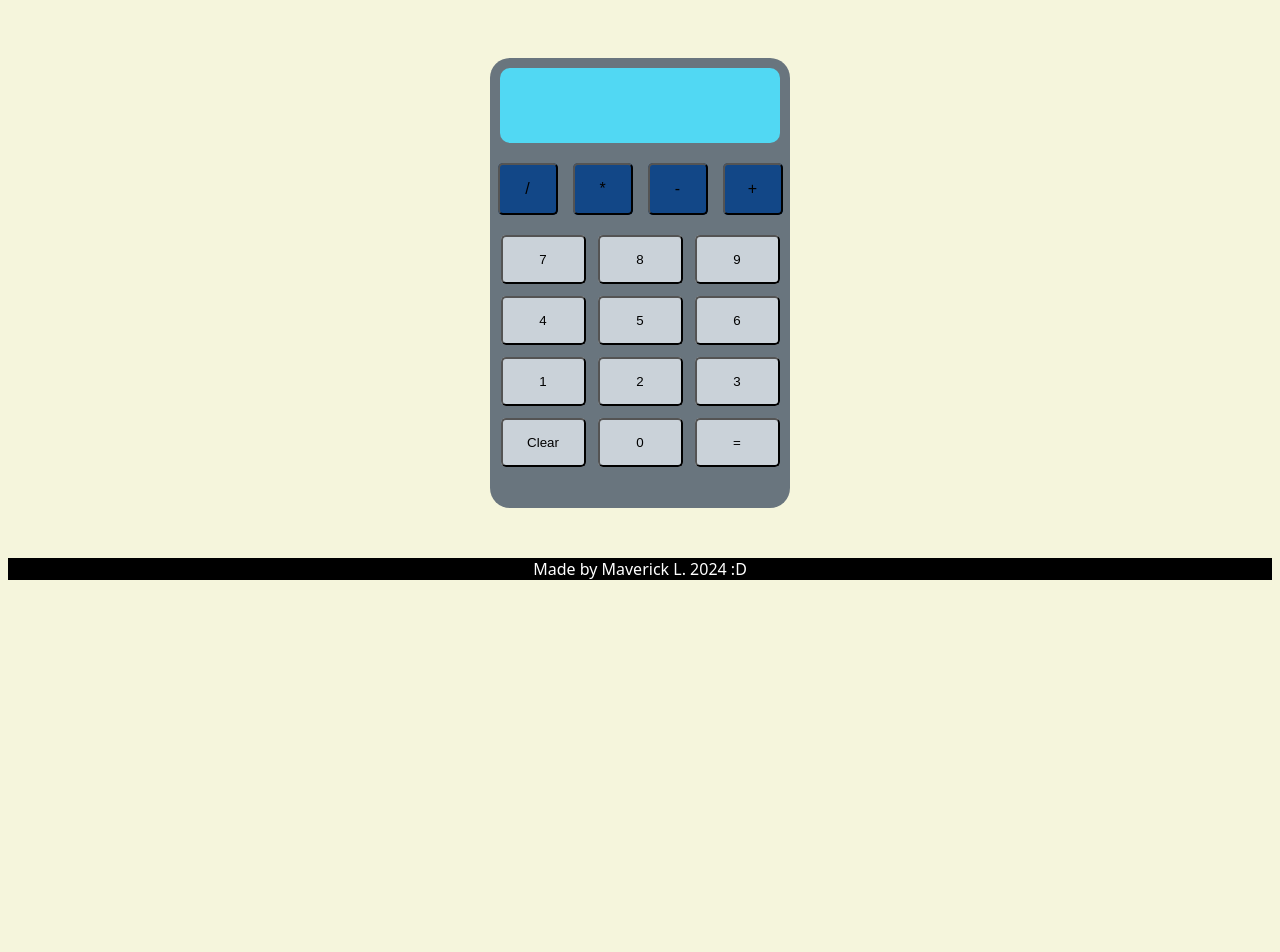
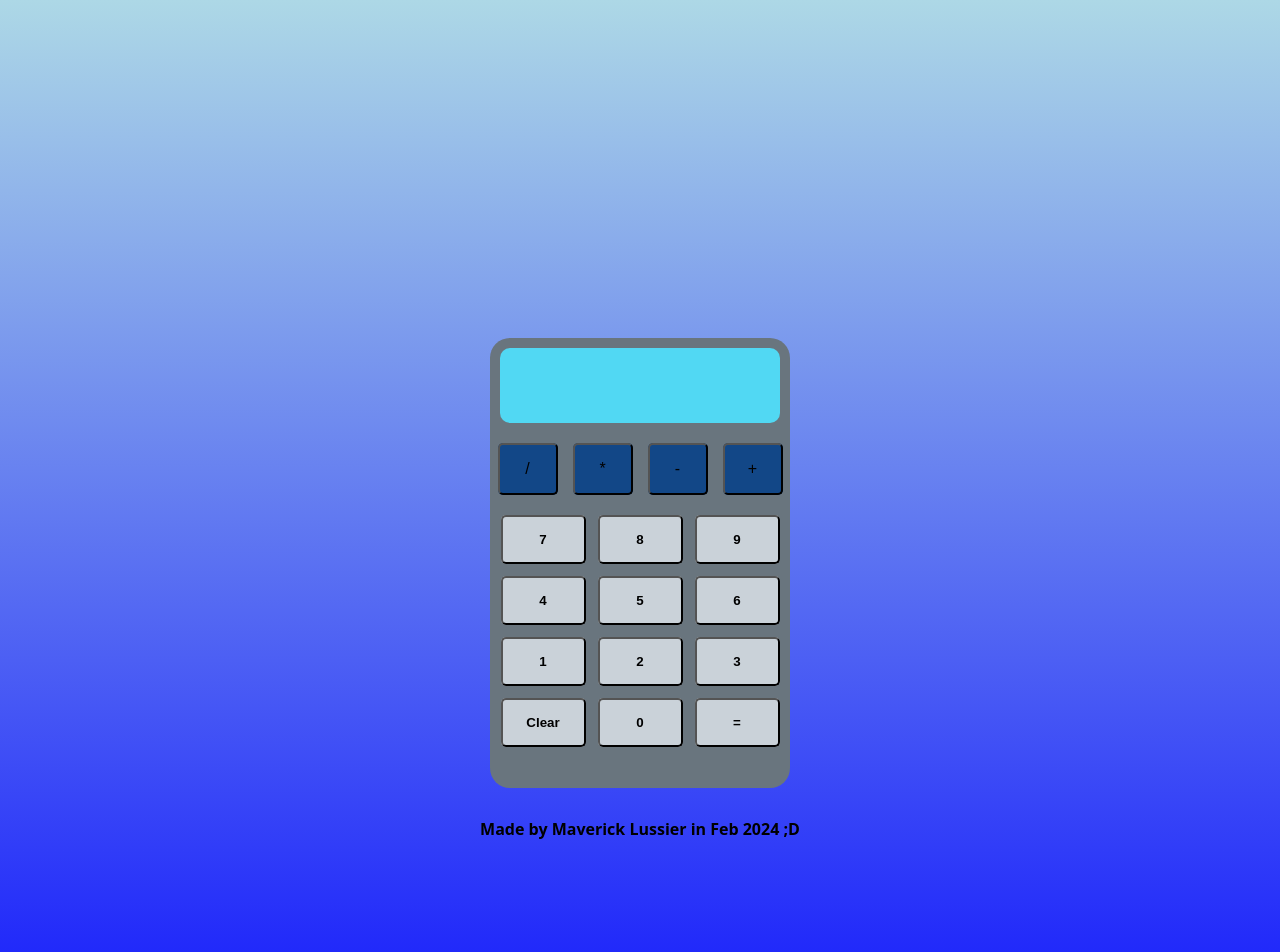
Before and after one commit to Maverick015/calculator, a plain HTML site: page index.html in a window 1280 px wide. Shown: the top 952 px of the page. Before the commit the page ends 800 px from the top, so only its background shows below. Drawn offline with Linux system fonts and the light colour scheme.

Commit message:
Polished CSS, removed unecessary JS|Project finished

```diff
--- a/index.html
+++ b/index.html
@@ -69,9 +69,7 @@
                 </div>
             </div>
         </div>
+        <div id="signature">Made by Maverick Lussier in Feb 2024 ;D</div>
     </div>
 </body>
-<footer>
-    Made by Maverick L. 2024 :D
-</footer>
 </html>
--- a/javascript.js
+++ b/javascript.js
@@ -100,11 +100,6 @@ const getCalcResult = () => {
     clearLogicValues(result);
 };
 
-const clearCurrentValues = () => {
-    clearLogicValues(0);
-    updateScreen(logic.currNumValue);
-};
-
 const assignEventListeners = () => {
     btnNumber.forEach((element) => {
         element.addEventListener("click", enterNumValue);
--- a/styles.css
+++ b/styles.css
@@ -3,14 +3,16 @@ body {
     display: flex;
     justify-content:center;
     flex-direction:column;
-    background: beige;
+    height: 1178px;
+    background: linear-gradient(to bottom, lightblue, blue);
+    margin: 0;
 }
 
 .container {
     display: flex;
     justify-content: center;
     align-items: center;
-    margin: 50px 0 50px 0;
+    flex-direction: column;
 }
 
 .calculator {
@@ -18,6 +20,7 @@ body {
     width: 300px;
     height: 450px;
     border-radius: 20px;
+    margin-bottom: 30px;
 }
 
 .screen {
@@ -29,7 +32,10 @@ body {
     margin: 10px 10px 20px 10px;
     border-radius: 10px;
     padding-right: 15px;
+}
 
+#result {
+    font-size: 24px;
 }
 
 .operators {
@@ -40,6 +46,7 @@ body {
     gap: 15px;
     margin: 10px 10px 20px 10px;
 }
+
 .operator, .btnOperator {
     width: 60px;
     background-color: rgb(18, 71, 135);
@@ -68,6 +75,7 @@ body {
     width: 85px;
     text-align: center;
     background-color: rgb(202, 210, 217);
+    font-weight: bold;
 }
 
 .btnNumber:hover, #btnClear:hover, #btnEqual:hover{
@@ -78,8 +86,6 @@ body {
     padding: 15px;
 }
 
-footer {
-    background-color: black;
-    color: white;
-    text-align: center;
+#signature {
+    font-weight: bold;
 }
```
